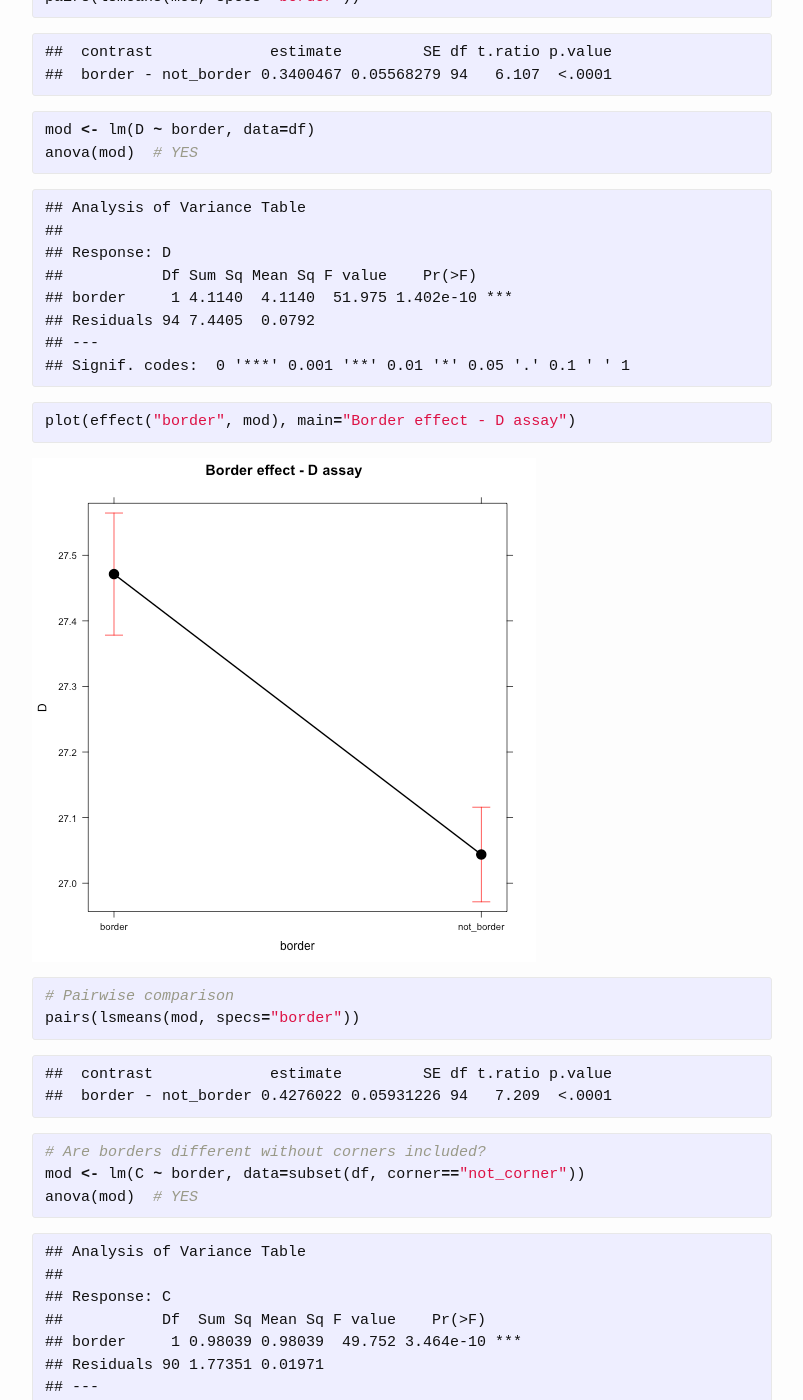
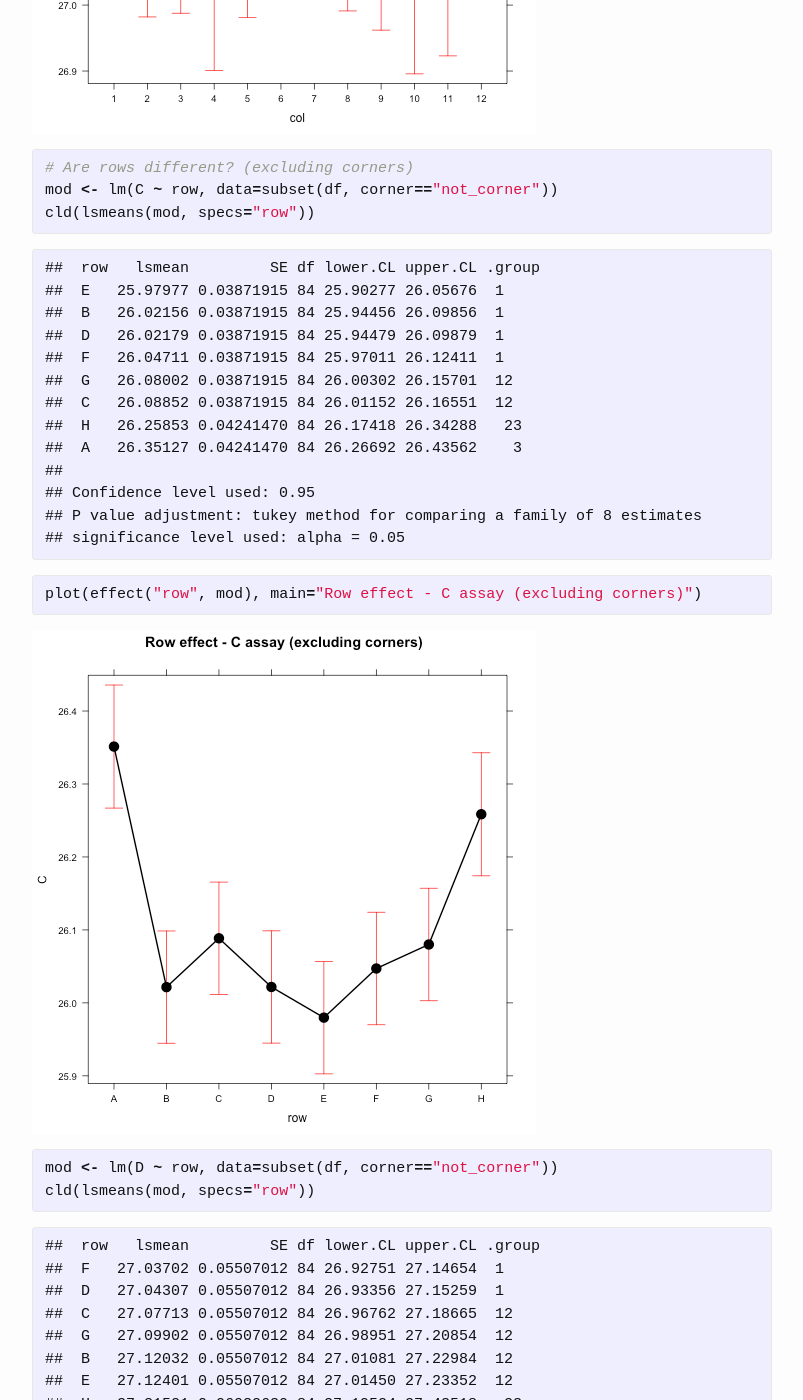
Before and after one commit to jrcunning/labnotebook, a Jekyll site: the page built from _posts/2017-03-07-steponeplus-uniformity-test.md, in a window 1280 px wide and 1400 px high, scrolled down 5330 px. Shown: the whole window, without its empty margins (238-1041 px from the left). Built offline with Jekyll 4.4.1, drawn with Linux system fonts in a browser that asks for light colours; some of the changed text lies outside the part shown.

Commit message:
update plate uniformity stats

```diff
--- a/_posts/2017-03-07-steponeplus-uniformity-test.md
+++ b/_posts/2017-03-07-steponeplus-uniformity-test.md
@@ -85,8 +85,8 @@
 ##  $ Well  : Factor w/ 96 levels "A1","A10","A11",..: 1 2 3 4 5 6 7 8 9 10 ...
 ##  $ C     : num  27.4 26.5 26.2 27.2 26.6 ...
 ##  $ D     : num  28.4 27.4 27.4 28.3 27.6 ...
-##  $ row   : chr  "A" "A" "A" "A" ...
-##  $ col   : chr  "1" "10" "11" "12" ...
+##  $ row   : Factor w/ 8 levels "A","B","C","D",..: 1 1 1 1 1 1 1 1 1 1 ...
+##  $ col   : Factor w/ 12 levels "1","2","3","4",..: 1 10 11 12 2 3 4 5 6 7 ...
 ##  $ corner: Factor w/ 2 levels "corner","not_corner": 1 2 2 1 2 2 2 2 2 2 ...
 ##  $ border: Factor w/ 2 levels "border","not_border": 1 1 1 1 1 1 1 1 1 1 ...
 {% endhighlight %}
@@ -96,32 +96,6 @@
 {% highlight r %}
 # Are corners different?
 mod <- lm(C ~ corner, data=df)
-anova(mod)  # YES
-{% endhighlight %}
-
-
-
-{% highlight text %}
-## Analysis of Variance Table
-##
-## Response: C
-##           Df Sum Sq Mean Sq F value    Pr(>F)
-## corner     1 6.0001  6.0001  178.52 < 2.2e-16 ***
-## Residuals 94 3.1593  0.0336
-## ---
-## Signif. codes:  0 '***' 0.001 '**' 0.01 '*' 0.05 '.' 0.1 ' ' 1
-{% endhighlight %}
-
-
-
-{% highlight r %}
-plot(effect("corner", mod), main="Corner effect - C assay")
-{% endhighlight %}
-
-![plot of chunk platestats](/labnotebook/figure/source/2017-03-07-steponeplus-uniformity-test/2017-03-07-steponeplus-uniformity-test/platestats-1.png)
-
-{% highlight r %}
-# Pairwise comparison
 pairs(lsmeans(mod, specs="corner"))
 {% endhighlight %}
 
@@ -135,33 +109,13 @@
 
 
 {% highlight r %}
-mod <- lm(D ~ corner, data=df)
-anova(mod)  # YES
+plot(effect("corner", mod), main="Corner effect - C assay")
 {% endhighlight %}
 
-
-
-{% highlight text %}
-## Analysis of Variance Table
-##
-## Response: D
-##           Df Sum Sq Mean Sq F value    Pr(>F)
-## corner     1 6.4562  6.4562  119.04 < 2.2e-16 ***
-## Residuals 94 5.0982  0.0542
-## ---
-## Signif. codes:  0 '***' 0.001 '**' 0.01 '*' 0.05 '.' 0.1 ' ' 1
-{% endhighlight %}
-
-
+![plot of chunk platestats](/labnotebook/figure/source/2017-03-07-steponeplus-uniformity-test/2017-03-07-steponeplus-uniformity-test/platestats-1.png)
 
 {% highlight r %}
-plot(effect("corner", mod), main="Corner effect - D assay")
-{% endhighlight %}
-
-![plot of chunk platestats](/labnotebook/figure/source/2017-03-07-steponeplus-uniformity-test/2017-03-07-steponeplus-uniformity-test/platestats-2.png)
-
-{% highlight r %}
-# Pairwise comparison
+mod <- lm(D ~ corner, data=df)
 pairs(lsmeans(mod, specs="corner"))
 {% endhighlight %}
 
@@ -175,9 +129,15 @@
 
 
 {% highlight r %}
-# Are borders different?
-mod <- lm(C ~ border, data=df)
-anova(mod)  # YES
+plot(effect("corner", mod), main="Corner effect - D assay")
+{% endhighlight %}
+
+![plot of chunk platestats](/labnotebook/figure/source/2017-03-07-steponeplus-uniformity-test/2017-03-07-steponeplus-uniformity-test/platestats-2.png)
+
+{% highlight r %}
+# Are columns different? (excluding corners)
+mod <- lm(C ~ col, data=subset(df, corner=="not_corner"))
+anova(mod)
 {% endhighlight %}
 
 
@@ -186,38 +146,22 @@
 ## Analysis of Variance Table
 ##
 ## Response: C
-##           Df Sum Sq Mean Sq F value    Pr(>F)
-## border     1 2.6017 2.60171  37.294 2.272e-08 ***
-## Residuals 94 6.5577 0.06976
-## ---
-## Signif. codes:  0 '***' 0.001 '**' 0.01 '*' 0.05 '.' 0.1 ' ' 1
+##           Df  Sum Sq  Mean Sq F value Pr(>F)
+## col       11 0.19389 0.017626  0.5508 0.8623
+## Residuals 80 2.56001 0.032000
 {% endhighlight %}
 
 
 
 {% highlight r %}
-plot(effect("border", mod), main="Border effect - C assay")
+plot(effect("col", mod), main="Column effect - C assay (excluding corners)")
 {% endhighlight %}
 
 ![plot of chunk platestats](/labnotebook/figure/source/2017-03-07-steponeplus-uniformity-test/2017-03-07-steponeplus-uniformity-test/platestats-3.png)
 
 {% highlight r %}
-# Pairwise comparison
-pairs(lsmeans(mod, specs="border"))
-{% endhighlight %}
-
-
-
-{% highlight text %}
-##  contrast             estimate         SE df t.ratio p.value
-##  border - not_border 0.3400467 0.05568279 94   6.107  <.0001
-{% endhighlight %}
-
-
-
-{% highlight r %}
-mod <- lm(D ~ border, data=df)
-anova(mod)  # YES
+mod <- lm(D ~ col, data=subset(df, corner=="not_corner"))
+anova(mod)
 {% endhighlight %}
 
 
@@ -226,122 +170,84 @@
 ## Analysis of Variance Table
 ##
 ## Response: D
-##           Df Sum Sq Mean Sq F value    Pr(>F)
-## border     1 4.1140  4.1140  51.975 1.402e-10 ***
-## Residuals 94 7.4405  0.0792
-## ---
-## Signif. codes:  0 '***' 0.001 '**' 0.01 '*' 0.05 '.' 0.1 ' ' 1
+##           Df Sum Sq  Mean Sq F value Pr(>F)
+## col       11 0.3927 0.035699    0.66 0.7716
+## Residuals 80 4.3274 0.054093
 {% endhighlight %}
 
 
 
 {% highlight r %}
-plot(effect("border", mod), main="Border effect - D assay")
+plot(effect("col", mod), main="Column effect - D assay (excluding corners)")
 {% endhighlight %}
 
 ![plot of chunk platestats](/labnotebook/figure/source/2017-03-07-steponeplus-uniformity-test/2017-03-07-steponeplus-uniformity-test/platestats-4.png)
 
 {% highlight r %}
-# Pairwise comparison
-pairs(lsmeans(mod, specs="border"))
+# Are rows different? (excluding corners)
+mod <- lm(C ~ row, data=subset(df, corner=="not_corner"))
+cld(lsmeans(mod, specs="row"))
 {% endhighlight %}
 
 
 
 {% highlight text %}
-##  contrast             estimate         SE df t.ratio p.value
-##  border - not_border 0.4276022 0.05931226 94   7.209  <.0001
+##  row   lsmean         SE df lower.CL upper.CL .group
+##  E   25.97977 0.03871915 84 25.90277 26.05676  1
+##  B   26.02156 0.03871915 84 25.94456 26.09856  1
+##  D   26.02179 0.03871915 84 25.94479 26.09879  1
+##  F   26.04711 0.03871915 84 25.97011 26.12411  1
+##  G   26.08002 0.03871915 84 26.00302 26.15701  12
+##  C   26.08852 0.03871915 84 26.01152 26.16551  12
+##  H   26.25853 0.04241470 84 26.17418 26.34288   23
+##  A   26.35127 0.04241470 84 26.26692 26.43562    3
+##
+## Confidence level used: 0.95
+## P value adjustment: tukey method for comparing a family of 8 estimates
+## significance level used: alpha = 0.05
 {% endhighlight %}
 
 
 
 {% highlight r %}
-# Are borders different without corners included?
-mod <- lm(C ~ border, data=subset(df, corner=="not_corner"))
-anova(mod)  # YES
+plot(effect("row", mod), main="Row effect - C assay (excluding corners)")
+{% endhighlight %}
+
+![plot of chunk platestats](/labnotebook/figure/source/2017-03-07-steponeplus-uniformity-test/2017-03-07-steponeplus-uniformity-test/platestats-5.png)
+
+{% highlight r %}
+mod <- lm(D ~ row, data=subset(df, corner=="not_corner"))
+cld(lsmeans(mod, specs="row"))
 {% endhighlight %}
 
 
 
 {% highlight text %}
-## Analysis of Variance Table
+##  row   lsmean         SE df lower.CL upper.CL .group
+##  F   27.03702 0.05507012 84 26.92751 27.14654  1
+##  D   27.04307 0.05507012 84 26.93356 27.15259  1
+##  C   27.07713 0.05507012 84 26.96762 27.18665  12
+##  G   27.09902 0.05507012 84 26.98951 27.20854  12
+##  B   27.12032 0.05507012 84 27.01081 27.22984  12
+##  E   27.12401 0.05507012 84 27.01450 27.23352  12
+##  H   27.31521 0.06032630 84 27.19524 27.43518   23
+##  A   27.46405 0.06032630 84 27.34408 27.58402    3
 ##
-## Response: C
-##           Df  Sum Sq Mean Sq F value    Pr(>F)
-## border     1 0.98039 0.98039  49.752 3.464e-10 ***
-## Residuals 90 1.77351 0.01971
-## ---
-## Signif. codes:  0 '***' 0.001 '**' 0.01 '*' 0.05 '.' 0.1 ' ' 1
+## Confidence level used: 0.95
+## P value adjustment: tukey method for comparing a family of 8 estimates
+## significance level used: alpha = 0.05
 {% endhighlight %}
 
 
 
 {% highlight r %}
-plot(effect("border", mod), main="Border effect (w/o corners) - C assay")
-{% endhighlight %}
-
-![plot of chunk platestats](/labnotebook/figure/source/2017-03-07-steponeplus-uniformity-test/2017-03-07-steponeplus-uniformity-test/platestats-5.png)
-
-{% highlight r %}
-# Pairwise comparison
-pairs(lsmeans(mod, specs="border"))
-{% endhighlight %}
-
-
-
-{% highlight text %}
-##  contrast             estimate         SE df t.ratio p.value
-##  border - not_border 0.2167415 0.03072829 90   7.053  <.0001
-{% endhighlight %}
-
-
-
-{% highlight r %}
-mod <- lm(D ~ border, data=subset(df, corner=="not_corner"))
-anova(mod)  # YES
-{% endhighlight %}
-
-
-
-{% highlight text %}
-## Analysis of Variance Table
-##
-## Response: D
-##           Df Sum Sq Mean Sq F value    Pr(>F)
-## border     1 1.9483  1.9483  63.263 5.076e-12 ***
-## Residuals 90 2.7718  0.0308
-## ---
-## Signif. codes:  0 '***' 0.001 '**' 0.01 '*' 0.05 '.' 0.1 ' ' 1
-{% endhighlight %}
-
-
-
-{% highlight r %}
-plot(effect("border", mod), main="Border effect (w/o corners) - D assay")
+plot(effect("row", mod), main="Row effect - D assay (excluding corners)")
 {% endhighlight %}
 
 ![plot of chunk platestats](/labnotebook/figure/source/2017-03-07-steponeplus-uniformity-test/2017-03-07-steponeplus-uniformity-test/platestats-6.png)
 
-{% highlight r %}
-# Pairwise comparison
-pairs(lsmeans(mod, specs="border"))
-{% endhighlight %}
+### Conclusions:
 
-
-
-{% highlight text %}
-##  contrast             estimate         SE df t.ratio p.value
-##  border - not_border 0.3055456 0.03841505 90   7.954  <.0001
-{% endhighlight %}
-
-
-
-{% highlight r %}
-1
-{% endhighlight %}
-
-
-
-{% highlight text %}
-## [1] 1
-{% endhighlight %}
+Corners amplify ~1.3 cycles later than other wells.
+Other wells in rows A and H (excluding corners!) amplify ~0.3 cycles later than other wells.
+There is no effect of column.
```
Also changed, not shown: other parts of _posts/2017-03-07-steponeplus-uniformity-test.md (+4 -4 lines), _source/2017-03-07-steponeplus-uniformity-test/2017-03-07-steponeplus-uniformity-test.Rmd (+25 -34 lines), figure/source/2017-03-07-steponeplus-uniformity-test/2017-03-07-steponeplus-uniformity-test/platestats-3.png, figure/source/2017-03-07-steponeplus-uniformity-test/2017-03-07-steponeplus-uniformity-test/platestats-4.png, figure/source/2017-03-07-steponeplus-uniformity-test/2017-03-07-steponeplus-uniformity-test/platestats-5.png, figure/source/2017-03-07-steponeplus-uniformity-test/2017-03-07-steponeplus-uniformity-test/platestats-6.png.
